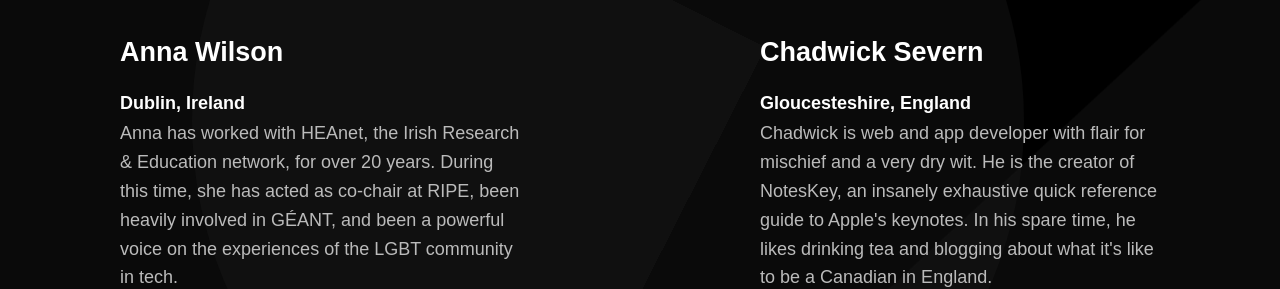
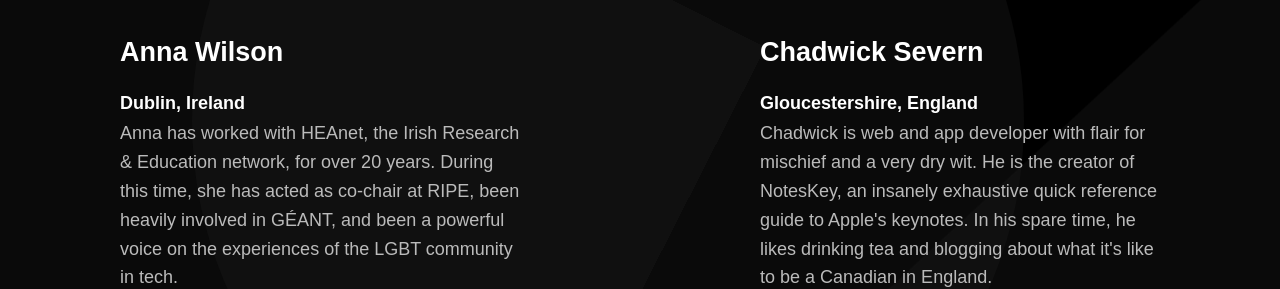
Before and after one commit to ullconf/2016, a Jekyll site: the page built from presenters.html, in a window 1280 px wide and 900 px high, scrolled down 3580 px. Shown: the part 167-456 px from the top of the window. Built offline with Jekyll 4.4.1, drawn with Linux system fonts in a browser that asks for light colours; a script that is not in the unit is left out.

Commit message:
Typo - Chadwick Severn

```diff
--- a/presenters.html
+++ b/presenters.html
@@ -112,7 +112,7 @@ description: The storytellers and feature presenters
       <div class="speaker-photo chadwick"></div>
       <h2>Chadwick Severn</h2>
 
-      <h4>Gloucesteshire, England</h4>
+      <h4>Gloucestershire, England</h4>
       <p>
         Chadwick is web and app developer with flair for mischief and a very dry wit. He is the creator of NotesKey, an insanely exhaustive quick reference guide to Apple's keynotes. In his spare time, he likes drinking tea and blogging about what it's like to be a Canadian in England.
       </p>
```
